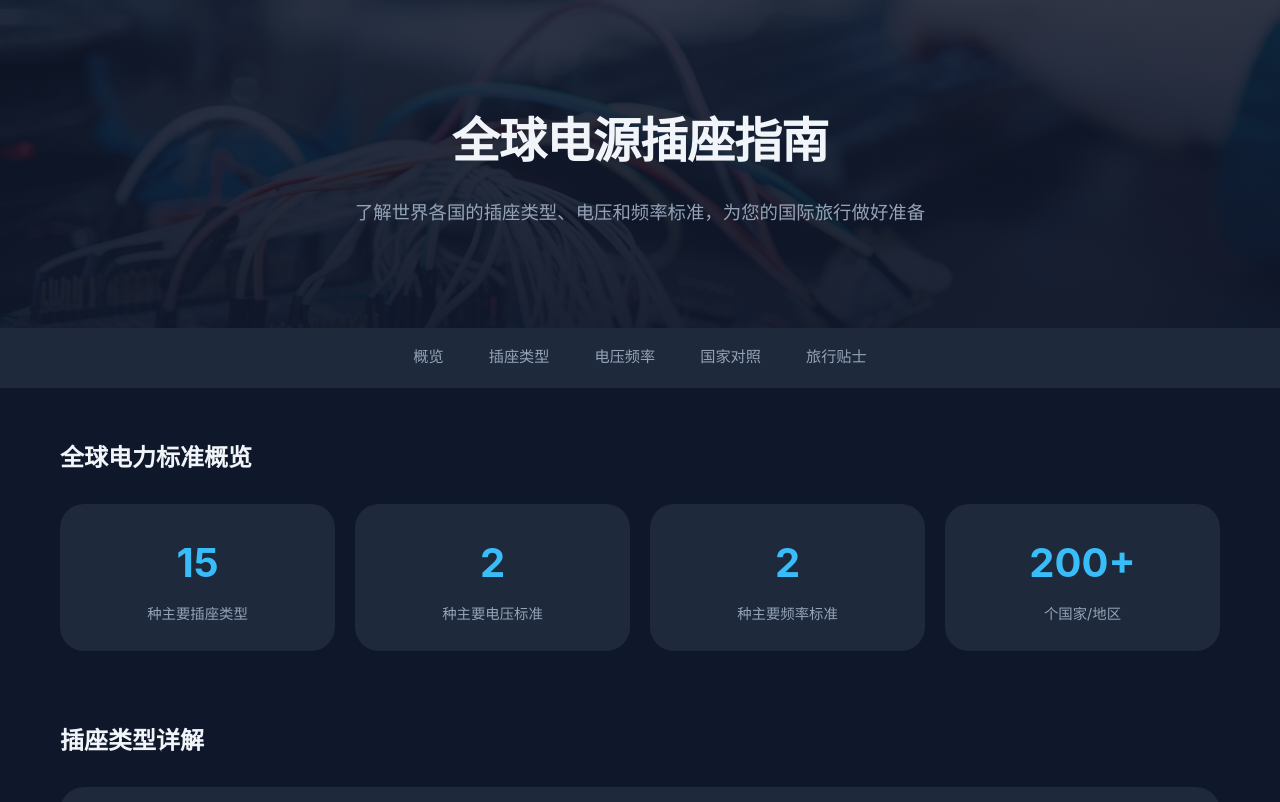
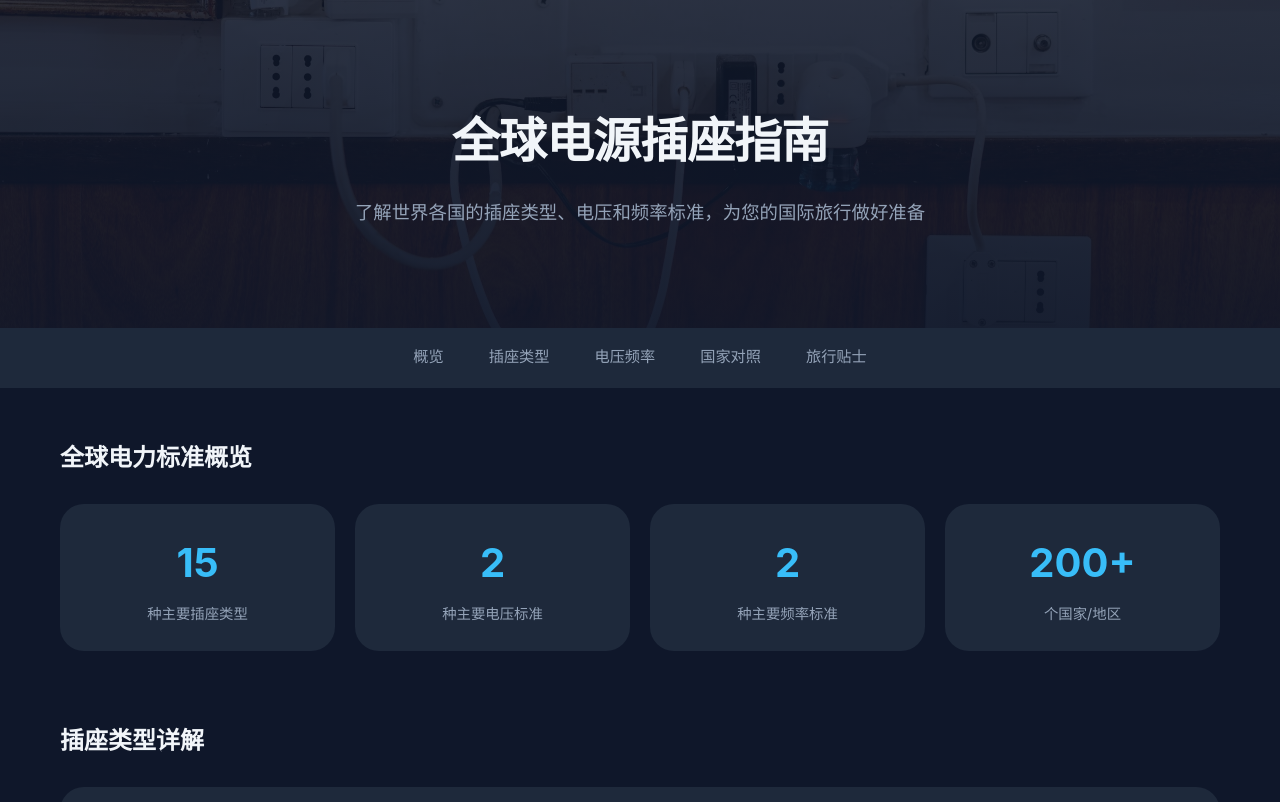
Before and after one commit to agent-vik/power-plug-guide, a plain HTML site: page index.html in a window 1280 px wide. Shown: the top 802 px of the page. Drawn offline with Linux system fonts and the light colour scheme.

Commit message:
Update: Use Unsplash power outlet image converted to webp format

```diff
--- a/index.html
+++ b/index.html
@@ -39,7 +39,7 @@
             padding: 100px 20px;
             text-align: center;
             background: linear-gradient(rgba(15, 23, 42, 0.85), rgba(15, 23, 42, 0.95)),
-                        url('assets/header-bg.jpg') center/cover no-repeat;
+                        url('assets/header-bg.webp') center/cover no-repeat;
         }
 
         /* Navigation active state */
```
Also changed, not shown: assets/header-bg.jpg (deleted), assets/header-bg.webp (added).
